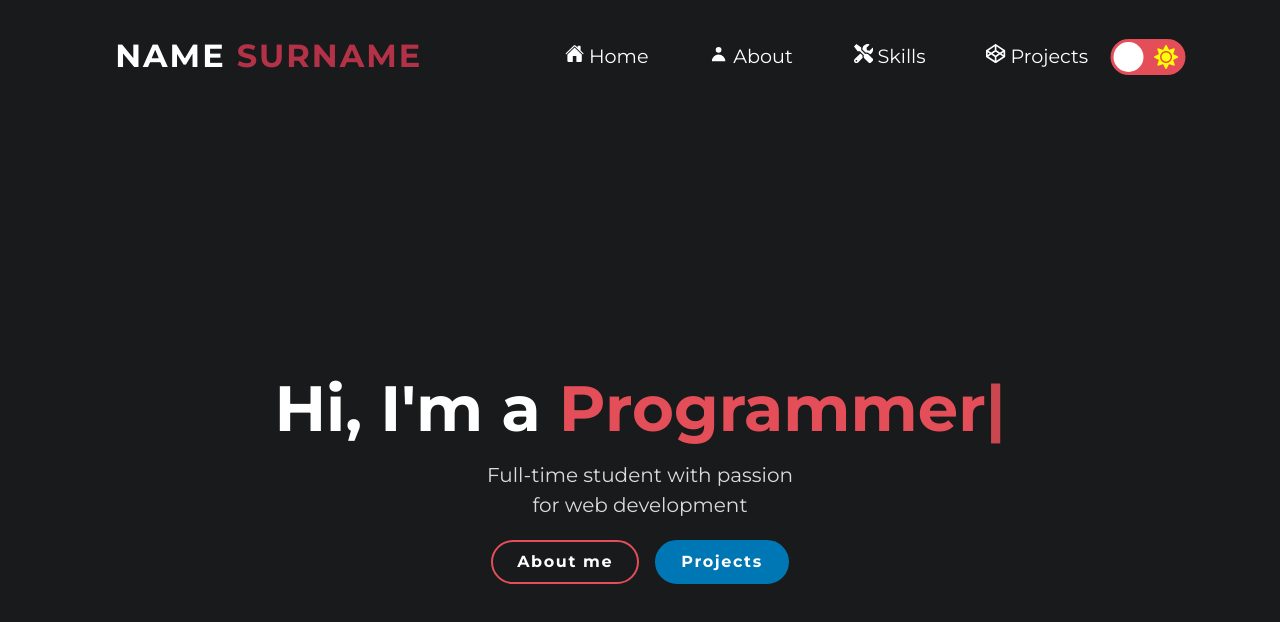
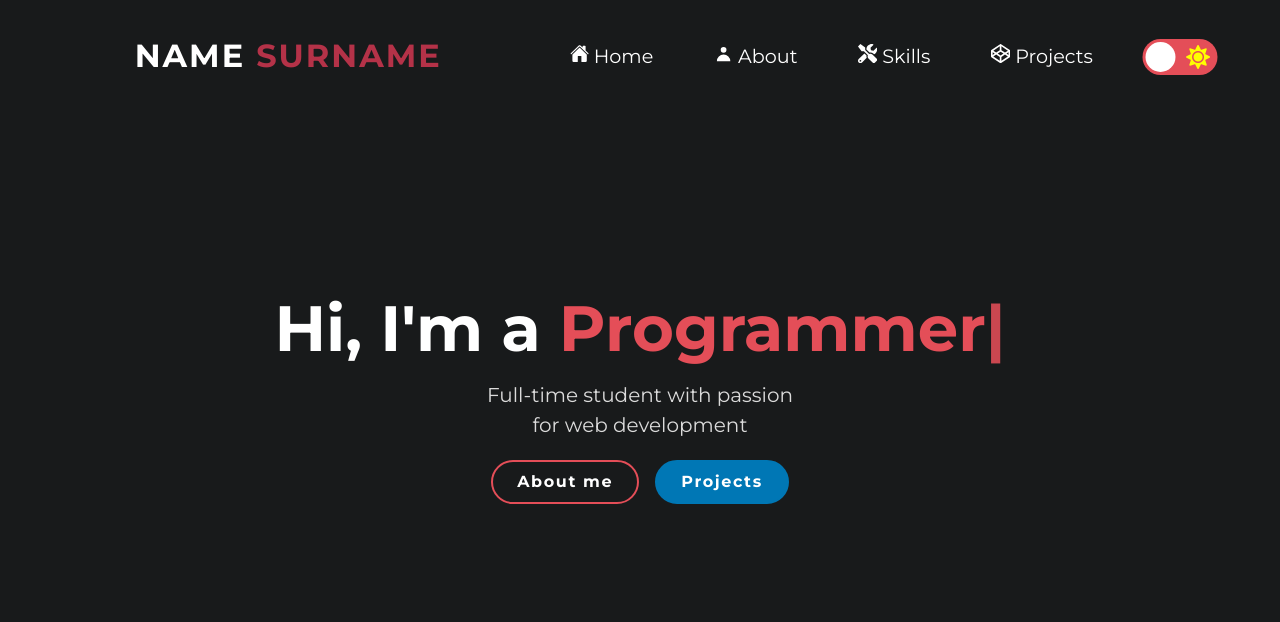
Before and after one commit to tanselbay1/portfolio, a React (Create React App) app: page / in a window 1280 px wide. Shown: the top 622 px of the page. Built offline with nearby package versions, Linux system fonts and the light colour scheme.

Commit message:
Complete Header Component

```diff
--- a/src/assets/style-components/header/_header.scss
+++ b/src/assets/style-components/header/_header.scss
@@ -3,37 +3,49 @@
 
 .header__container {
     @include flex(row, flex-start, space-between);
-    padding: 2rem 2rem 0.3rem;
+    padding: 2rem 2rem 1.3rem;
     position: fixed;
     top: 0;
     width: 100%;
     z-index: 3;
 
     @include medium {
-        left: -6rem;
+        // left: -6rem;
         @include flex(row, center, space-around);
+        padding-top: 2rem;
+        padding-bottom: 1.3rem;
     }
 
     @include x-large {
-        left: -3rem;
+        // left: -3rem;
     }
 
     h3 {
+        color: var(--text-color);
         font-size: 1.5rem;
         letter-spacing: 2px;
 
         @include medium {
-            margin-right: 8rem;
+            margin-right: 1vw;
             font-size: 1.6rem;
+        }
+
+        @include large {
+            font-size: 1.9rem;
+            margin-right: 0;
         }
 
         @include x-large {
             font-size: 2rem;
-            margin-right: 30vw;
+            // margin-right: 30vw;
         }
 
         .surname {
             color: var(--dark-red);
+        }
+
+        .logo-surname {
+            color: var(--text-color);
         }
     }
 
@@ -53,3 +65,11 @@
         }
     }
 }
+
+.scrolling {
+    @include medium {
+        transition: 1s all;
+        background-color: var(--red);
+        opacity: 0.8;
+    }
+}
--- a/src/assets/style-components/header/_nav-menu.scss
+++ b/src/assets/style-components/header/_nav-menu.scss
@@ -4,11 +4,13 @@
 .nav-menu {
     @include flex(column, flex-end, center);
     position: absolute;
-    width: 100%;
+    //  width: 100%;
+    right: 0;
     margin-top: 4.6rem;
 
     @include medium {
         margin-top: 0;
+        position: static;
         @include flex(row, baseline, space-evenly);
     }
 
@@ -24,13 +26,30 @@
         display: block;
         font-size: 1rem;
         padding: 0.4rem;
+        position: relative;
         margin-left: 2rem;
         text-decoration: none;
+        z-index: 100;
 
         @include medium {
             @include flex(row, baseline, center);
             background: none;
-            margin-left: 1vw;
+            margin-left: 0.4vw;
+
+            &::after {
+                content: '';
+                position: absolute;
+                bottom: 5px;
+                display: block;
+                width: 0;
+                height: 4px;
+                background: var(--dark-red);
+                transition: width 0.3s ease;
+            }
+
+            &:hover::after {
+                width: 100%;
+            }
         }
 
         @include large {
--- a/src/assets/style-components/header/_themeToggle.scss
+++ b/src/assets/style-components/header/_themeToggle.scss
@@ -9,11 +9,15 @@
     margin-top: 0.7rem;
 
     @include medium {
-        margin-left: 6vw;
+        margin-left: 1vw;
+    }
+
+    @include large {
+        margin-left: 3vw;
     }
 
     @include x-large {
-        margin-right: 15vw;
+        margin-left: 10vw;
     }
 
     .checkbox {
--- a/src/assets/styles.scss
+++ b/src/assets/styles.scss
@@ -14,7 +14,7 @@ body {
     background-color: var(--dark-gray);
     color: var(--text-color);
 
-    @include medium {
-        margin: 5rem;
-    }
+    // @include medium {
+    //     margin: 5rem;
+    // }
 }
--- a/src/components/header/Header.js
+++ b/src/components/header/Header.js
@@ -1,4 +1,4 @@
-import { useState, useEffect } from 'react';
+import { useState, useEffect, useLayoutEffect, useRef } from 'react';
 
 // Hamburger Menu Icons
 import { MdClose } from 'react-icons/md';
@@ -12,12 +12,12 @@ export function Header() {
     // If theme state is false, app is on dark mode.
     const [theme, setTheme] = useState(false);
     const [navbarOpen, setNavbarOpen] = useState(false);
+    const headerContainer = useRef(null);
+    const logoSurname = useRef(null);
 
     // Get window size with useWindowSize custom hook
     const windowSize = useWindowSize();
     const isMobile = windowSize.width < 768;
-    // const isTablet = windowSize.width > 768;
-    // const isDesktop = windowSize.width >= 1024;
 
     const handleToggle = () => {
         setNavbarOpen((prevState) => !prevState);
@@ -31,11 +31,33 @@ export function Header() {
         document.body.classList.toggle('light');
     }, [theme]);
 
+    useLayoutEffect(() => {
+        const handleScroll = () => {
+            const isScrolling = window.scrollY > 0;
+            if (!isMobile && isScrolling) {
+                headerContainer.current.classList.add('scrolling');
+                logoSurname.current.classList.add('logo-surname');
+            }
+            if (!isScrolling) {
+                headerContainer.current.classList.remove('scrolling');
+                logoSurname.current.classList.remove('logo-surname');
+            }
+        };
+        window.addEventListener('scroll', handleScroll);
+
+        return () => {
+            window.removeEventListener('scroll', handleScroll);
+        };
+    });
+
     return (
         <header>
-            <div className="header__container">
+            <div ref={headerContainer} className="header__container">
                 <h3 className="logo">
-                    NAME <span className="surname">SURNAME</span>
+                    NAME{' '}
+                    <span ref={logoSurname} className="surname">
+                        SURNAME
+                    </span>
                 </h3>
                 <nav className="nav">
                     {/* Show hamburger menu button on medium and small screens */}
@@ -51,6 +73,7 @@ export function Header() {
                         <NavMenu
                             onThemeChange={handleThemeToggle}
                             theme={theme}
+                            toggleLocation={isMobile}
                         />
                     )}
                 </nav>
@@ -60,6 +83,7 @@ export function Header() {
                     isOpen={navbarOpen}
                     onThemeChange={handleThemeToggle}
                     theme={theme}
+                    toggleLocation={isMobile}
                 />
             )}
         </header>
--- a/src/components/header/NavMenu.js
+++ b/src/components/header/NavMenu.js
@@ -4,7 +4,11 @@ import { HiUser } from 'react-icons/hi';
 import { FaTools, FaCodepen } from 'react-icons/fa';
 import ThemeToggle from '../ThemeToggle';
 
-export default function NavMenu({ isOpen = true, onThemeChange }) {
+export default function NavMenu({
+    isOpen = true,
+    onThemeChange,
+    toggleLocation,
+}) {
     const handleToggle = () => {
         onThemeChange();
     };
@@ -56,7 +60,11 @@ export default function NavMenu({ isOpen = true, onThemeChange }) {
                     <motion.div
                         key="themeToggle"
                         initial={{ x: '30vw', opacity: 0, scale: 0.5 }}
-                        animate={{ x: -130, opacity: 1, scale: 1 }}
+                        animate={
+                            toggleLocation
+                                ? { x: -130, opacity: 1, scale: 1 }
+                                : { x: 60, opacity: 1, scale: 1 }
+                        }
                         transition={{ duration: 0.5 }}
                         exit={{ x: '30vw', opacity: 0, scale: 0 }}
                     >
```
